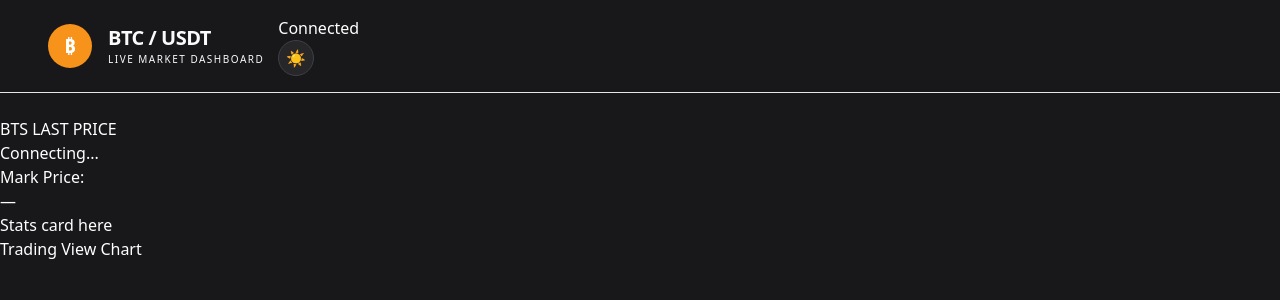
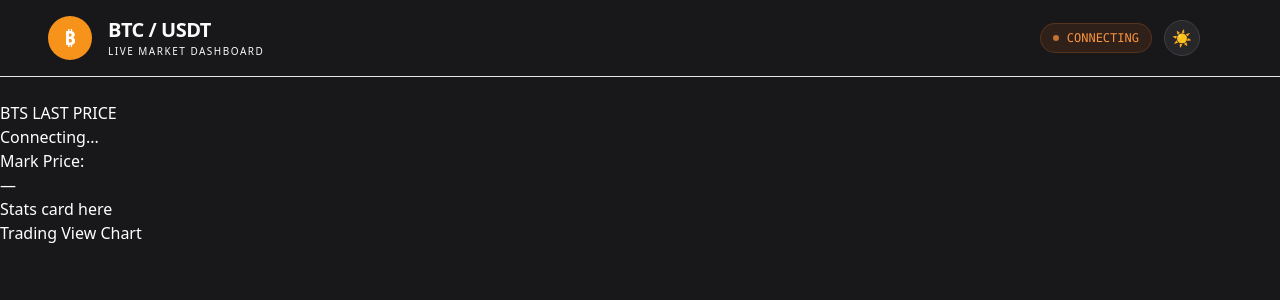
Before and after one commit to saloo29/btc-dashboard, a React (Vite) app: page / in a window 1280 px wide. Shown: the top 300 px of the page. Built offline with nearby package versions, Linux system fonts and the light colour scheme; no server answers.

Commit message:
feat- header implemented

```diff
--- a/src/App.tsx
+++ b/src/App.tsx
@@ -6,14 +6,14 @@ import TradingViewChart from "./components/TradingViewChart";
 import useTheme from "./hooks/useTheme";
 
 function App() {
-  const { ticker } = useBitbyTickerWs();
+  const { ticker, status } = useBitbyTickerWs();
   const { theme, toggleTheme } = useTheme();
 
   console.log(ticker);
 
   return (
     <div className="min-h-screen bg-white dark:bg-zinc-900 text-zinc-900 dark:text-white">
-      <Header toggleTheme={toggleTheme} theme={theme} />
+      <Header toggleTheme={toggleTheme} theme={theme} status={status}/>
       <PriceHero ticker = {ticker} />
       <StatsCard />
       <TradingViewChart />
--- a/src/components/Header.tsx
+++ b/src/components/Header.tsx
@@ -1,16 +1,17 @@
 import ThemeToggle from "./ThemeToggle";
-
+import type { WebscoketStatus } from '../services/byBitWebsocket'
+import StatusBadge from './StatusBadge';
 
 type Props = {
   toggleTheme: () => void;
   theme: 'dark' | 'light';
+  status: WebscoketStatus
 }
 
-const Header = ({ toggleTheme, theme } : Props) => {
+const Header = ({ toggleTheme, theme, status } : Props) => {
   return (
     <>
-      <header className="flex items-center justify-between pb-4 pt-4 mb-6 border-b border-black/8 dark:border-white/8">
-        <div className="flex items-center gap-3.5">
+      <header className="flex items-center justify-between pb-4 pt-4 pr-20 mb-6 border-b border-black/8 dark:border-white/8">
           <div className="flex pl-12 justify-between gap-4">
             <div className="flex w-11 h-11 rounded-full items-center justify-center text-xl font-bold text-zinc-900 dark:text-white bg-btc">
               ₿
@@ -24,15 +25,10 @@ const Header = ({ toggleTheme, theme } : Props) => {
               </p>
             </div>
           </div>
-          <div>
-            <div>
-              <p>Connected</p>
-            </div>
-            <div>
-              <ThemeToggle toggleTheme={toggleTheme} theme={theme}/>
-            </div>
+          <div className="flex items-center gap-3">
+            <StatusBadge status={status}/>
+            <ThemeToggle toggleTheme={toggleTheme} theme={theme}/>
           </div>
-        </div>
       </header>
     </>
   )
--- a/src/components/StatusBadge.tsx
+++ b/src/components/StatusBadge.tsx
@@ -0,0 +1,37 @@
+import type { WebscoketStatus } from "../services/byBitWebsocket";
+
+type Props = {
+  status: WebscoketStatus;
+}
+
+const statusConfig = {
+  connected: {
+    dotClass: 'bg-green-500 animate-pulse',
+    label: 'CONNECTED',
+    containerClass: 'border-green-500/20 bg-green-500/10 text-green-500',
+  },
+  connecting: {
+    dotClass: 'bg-orange-400 animate-pulse',
+    label: 'CONNECTING',
+    containerClass: 'border-orange-500/20 bg-orange-500/10 text-orange-400',
+  },
+  disconnected: {
+    dotClass: 'bg-red-500',
+    label: 'DISCONNECTED',
+    containerClass: 'border-red-500/20 bg-red-500/10 text-red-500',
+  },
+}
+
+const StatusBadge = ({status} : Props) => {
+ const { dotClass, label, containerClass } = statusConfig[status];
+ return (
+  <>
+    <div className={`flex items-center gap-2 px-3 py-1.5 rounded-full border text-xs font-mono ${containerClass}`}>
+      <span className={`w-1.5 h-1.5 rounded-full ${dotClass}`}/>
+      <span>{label}</span>
+    </div>
+  </>
+ );
+}
+
+export default StatusBadge;
--- a/src/services/byBitWebsocket.ts
+++ b/src/services/byBitWebsocket.ts
@@ -1,14 +1,18 @@
 import type { BtcTickerType } from "../types/ticker";
 import { useEffect, useState } from 'react';
 
+export type WebscoketStatus = 'connecting' | 'connected' | 'disconnected';
+
 const useBitbyTickerWs = () => {
   const [ticker, setTicker] = useState<BtcTickerType | null>(null);
+  const [status, setStatus] = useState<WebscoketStatus>('connecting')
 
   useEffect(() => {
     const socket = new WebSocket("wss://stream.bybit.com/v5/public/linear");
 
     socket.onopen = () => {
       console.log("Connected to ByBit WebSocket");
+      setStatus('connected');
 
       socket.send(
         JSON.stringify({
@@ -33,16 +37,21 @@ const useBitbyTickerWs = () => {
 
     socket.onerror = (error) => {
       console.log("error is ", error);
+
+      setStatus('disconnected');
+
     };
 
     socket.onclose = () => {
       console.log("websocket closed.")
+
+      setStatus('disconnected');
     };
 
     return () => socket.close();
   }, []);
 
-  return { ticker };
+  return { ticker, status };
 }
 
 export default useBitbyTickerWs;
```
